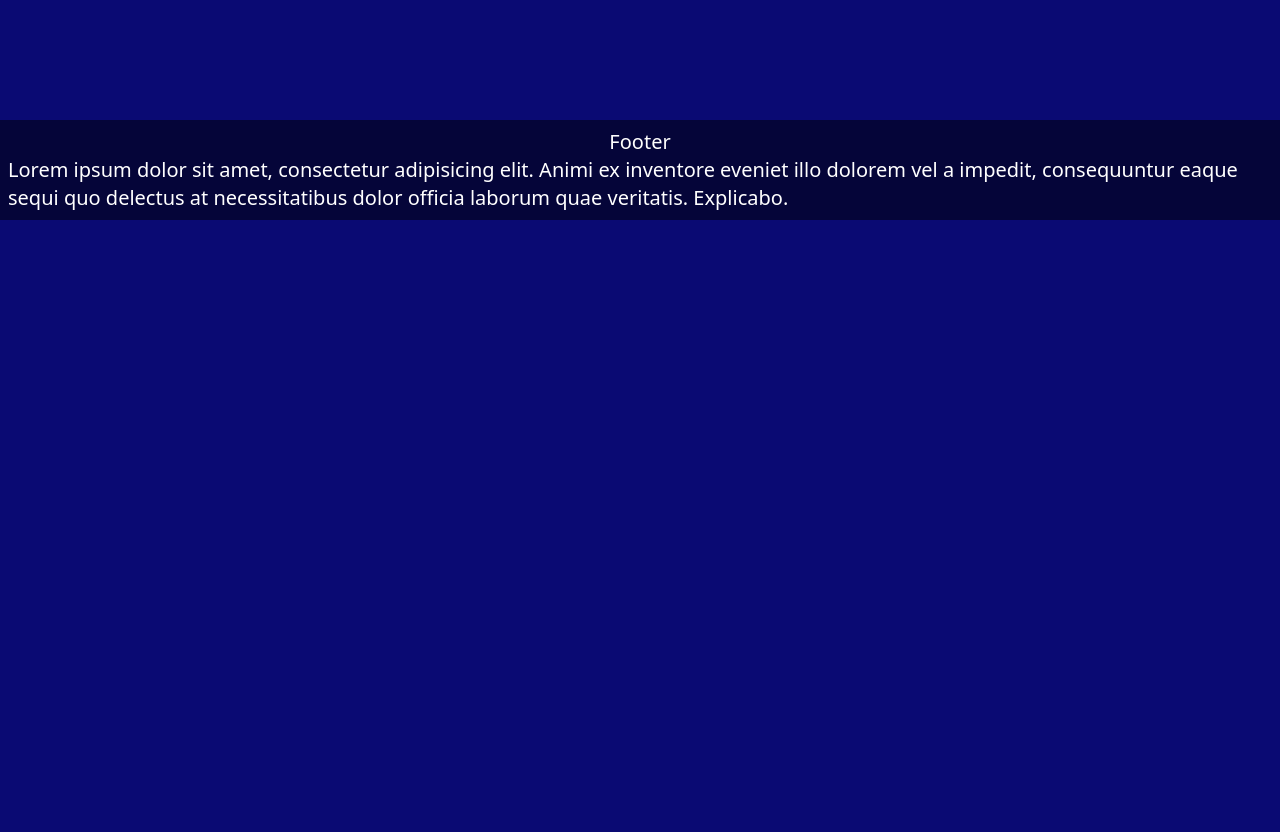
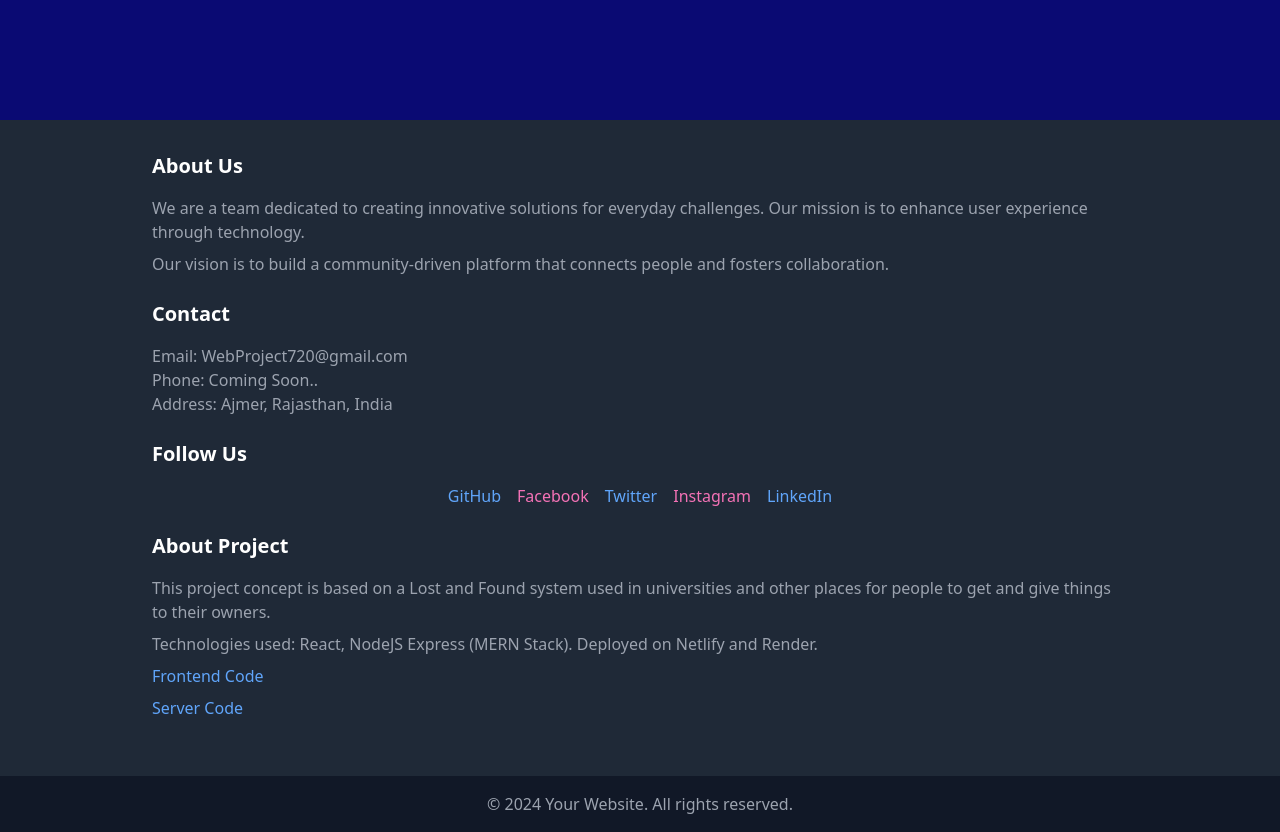
Before and after one commit to WebProject720/LOST_FOUND_REACTJS, a React (Vite) app: page / in a window 1280 px wide. Shown: the part 760-1592 px from the top of the page. Before the commit the page ends 980 px from the top, so only its background shows below. Built offline with nearby package versions, Linux system fonts and the light colour scheme; no server answers.

Commit message:
Lost % Found

```diff
--- a/src/components/Footer.jsx
+++ b/src/components/Footer.jsx
@@ -2,16 +2,98 @@ import { Link } from "react-router-dom";
 
 const Footer = () => {
   return (
-    <div className="footer size-full bg-black bg-opacity-50">
-      <div className="size-full p-2 text-xl text-white">
-        <h1 className="text-center">Footer</h1>
-        <p>
-          Lorem ipsum dolor sit amet, consectetur adipisicing elit. Animi ex
-          inventore eveniet illo dolorem vel a impedit, consequuntur eaque sequi
-          quo delectus at necessitatibus dolor officia laborum quae veritatis.
-          Explicabo.
-        </p>
-      </div>
+    <div class="bg-gray-100">
+      <footer class="bg-gray-800 text-white">
+        <div class="container mx-auto px-6 py-8">
+          <div class="flex flex-wrap justify-between">
+            <div class="w-full md:w-1/4 mb-6 md:mb-0">
+              <h2 class="text-xl font-bold mb-4">About Us</h2>
+              <p class="text-gray-400 mb-2">
+                We are a team dedicated to creating innovative solutions for
+                everyday challenges. Our mission is to enhance user experience
+                through technology.
+              </p>
+              <p class="text-gray-400">
+                Our vision is to build a community-driven platform that connects
+                people and fosters collaboration.
+              </p>
+            </div>
+            <div class="w-full md:w-1/4 mb-6 md:mb-0">
+              <h2 class="text-xl font-bold mb-4">Contact</h2>
+              <ul class="text-gray-400">
+                <li>Email: WebProject720@gmail.com</li>
+                <li>Phone: Coming Soon..</li>
+                <li>Address: Ajmer, Rajasthan, India</li>
+              </ul>
+            </div>
+            <div class="w-full md:w-1/4 mb-6 md:mb-0">
+              <h2 class="text-xl font-bold mb-4">Follow Us</h2>
+              <ul class="flex justify-center space-x-4 flex-wrap">
+              <li>
+                  <a
+                    href="https://github.com/WebProject720"
+                    class="text-blue-400 hover:text-white"
+                  >
+                    GitHub
+                  </a>
+                </li>
+                <li>
+                  <a href="#" class="text-pink-400 hover:text-white">
+                    Facebook
+                  </a>
+                </li>
+                <li>
+                  <a href="#" class="text-blue-400 hover:text-white">
+                    Twitter
+                  </a>
+                </li>
+                <li>
+                  <a href="#" class="text-pink-400 hover:text-white">
+                    Instagram
+                  </a>
+                </li>
+                <li>
+                  <a href="#" class="text-blue-400 hover:text-white">
+                    LinkedIn
+                  </a>
+                </li>
+
+              </ul>
+            </div>
+            <div class="w-full md:w-1/4 mb-6 md:mb-0">
+              <h2 class="text-xl font-bold mb-4">About Project</h2>
+              <p class="text-gray-400 mb-2">
+                This project concept is based on a Lost and Found system used in
+                universities and other places for people to get and give things
+                to their owners.
+              </p>
+              <p class="text-gray-400 mb-2">
+                Technologies used: React, NodeJS Express (MERN Stack). Deployed
+                on Netlify and Render.
+              </p>
+              <div class="flex flex-col">
+                <a
+                  href="https://github.com/WebProject720/LOST_FOUND_REACTJS"
+                  class="text-blue-400 hover:text-blue-600 mb-2"
+                >
+                  Frontend Code
+                </a>
+                <a
+                  href="https://github.com/WebProject720/LOST_FOUND_SERVER"
+                  class="text-blue-400 hover:text-blue-600"
+                >
+                  Server Code
+                </a>
+              </div>
+            </div>
+          </div>
+        </div>
+        <div class="bg-gray-900 py-4 text-center">
+          <p class="text-gray-400">
+            &copy; 2024 Your Website. All rights reserved.
+          </p>
+        </div>
+      </footer>
     </div>
   );
 };
--- a/src/components/ShortPost.jsx
+++ b/src/components/ShortPost.jsx
@@ -36,7 +36,7 @@ const ShortPost = React.forwardRef(function ShortPost({ doc, ...rest }, ref) {
           </div>
           <div className="">
             <div>
-              <p>{new Date(doc.createdAt).toDateString()}</p>
+              <p className="Max650:text-xs">{new Date(doc.createdAt).toDateString()}</p>
             </div>
           </div>
         </div>
--- a/src/components/utility/Button.jsx
+++ b/src/components/utility/Button.jsx
@@ -28,6 +28,7 @@ const Button = React.forwardRef(function Button(
             invalid:border-red-500 text-xl
              border-white text-blue-600 font-bold box-border ${buttonClass}
              flex flex-row flex-nowrap items-center align-middle justify-center
+             disabled:border-0 Max650:text-xs
              `}
         disabled={disable}
         ref={ref}
--- a/src/components/utility/NoPost.jsx
+++ b/src/components/utility/NoPost.jsx
@@ -2,7 +2,7 @@ import React from "react";
 
 export const NoPost = () => {
   return (
-    <div>
+    <div className="min-h-64 flex justify-center items-center">
       <p className="text-wrap text-white text-3xl font-serif">
         No Post Available
       </p>
--- a/src/components/utility/SetAlertBox.jsx
+++ b/src/components/utility/SetAlertBox.jsx
@@ -8,7 +8,9 @@ const ShowAlertMsg = ({ param }) => {
       className="fixed w-screen h-screen right-0 left-0 bottom-0 top-0
          bg-black bg-opacity-70 flex justify-center items-center z-20"
     >
-      <div className="bg-slate-500  bg-transparent text-white w-1/2 h-1/4 rounded-md flex justify-center items-center">
+      <div className="bg-slate-500  bg-transparent text-white w-1/2 h-1/4 rounded-md flex justify-center items-center
+      Max650:w-4/5
+      ">
         {param.Loader && (
           <div className="Loader size-full text-xl flex justify-center items-center">
             <div
@@ -23,12 +25,10 @@ const ShowAlertMsg = ({ param }) => {
               param.type
                 ? "bg-green-300 border-white"
                 : "bg-red-500 border-white"
-            }   size-full rounded-md flex flex-col gap-2 justify-center items-center`}
+            }   size-full rounded-md flex flex-col gap-2 justify-center items-center
+            `}
           >
             <p className="text-blue-50 text-4xl font-extralight text-center">{param.Msg}</p>
-            {/* <p className="text-blue-50 text-4xl animate-ping border-white">
-                {count}
-              </p> */}
           </div>
         )}
       </div>
```
